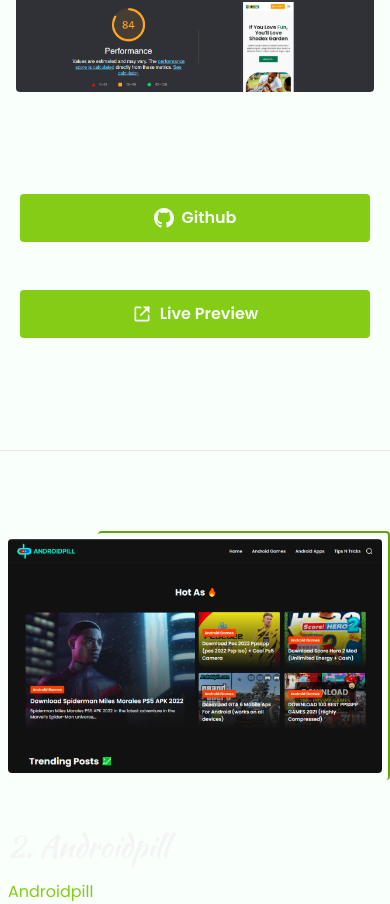
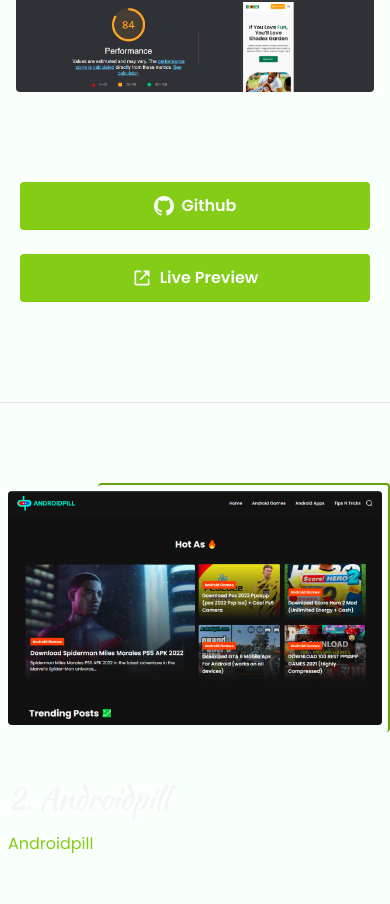
Before and after one commit to chinnaji/chi, a Next.js app: page /projects in a window 390 px wide. Shown: the part 1688-2592 px from the top of the page. Built offline with nearby package versions, Linux system fonts and the light colour scheme.

Commit message:
Reduced button margins on small screens

```diff
--- a/components/ProjectsLink.js
+++ b/components/ProjectsLink.js
@@ -6,7 +6,7 @@
     <p className="mt-10 flex flex-wrap  items-center px-3 md:gap-x-5  justify-center w-full text-4xl">
       <a
         href={githubUrl}
-        className="md:w-fit w-full  mx-auto lg:mx-0  items-center justify-center flex px-6 lg:px-12 text-base py-3  my-6 lg:my-9 bg-lime-500 hover:bg-lime-600 cursor-pointer rounded transition duration-100 ease-out hover:ease-in"
+        className="md:w-fit w-full  mx-auto lg:mx-0  items-center justify-center flex px-6 lg:px-12 text-base py-3  my-3 lg:my-9 bg-lime-500 hover:bg-lime-600 cursor-pointer rounded transition duration-100 ease-out hover:ease-in"
       >
         <span>
           <BsGithub className="text-xl" />
@@ -16,7 +16,7 @@
 
       <a
         href={projectUrl}
-        className="md:w-fit w-full mx-auto lg:mx-0  items-center justify-center flex px-6 lg:px-12 text-base py-3  my-6 lg:my-9 bg-lime-500 hover:bg-lime-600 cursor-pointer rounded transition duration-100 ease-out hover:ease-in"
+        className="md:w-fit w-full mx-auto lg:mx-0  items-center justify-center flex px-6 lg:px-12 text-base py-3  my-3 lg:my-9 bg-lime-500 hover:bg-lime-600 cursor-pointer rounded transition duration-100 ease-out hover:ease-in"
       >
         <span>
           <BiLinkExternal className="text-xl" />
```
